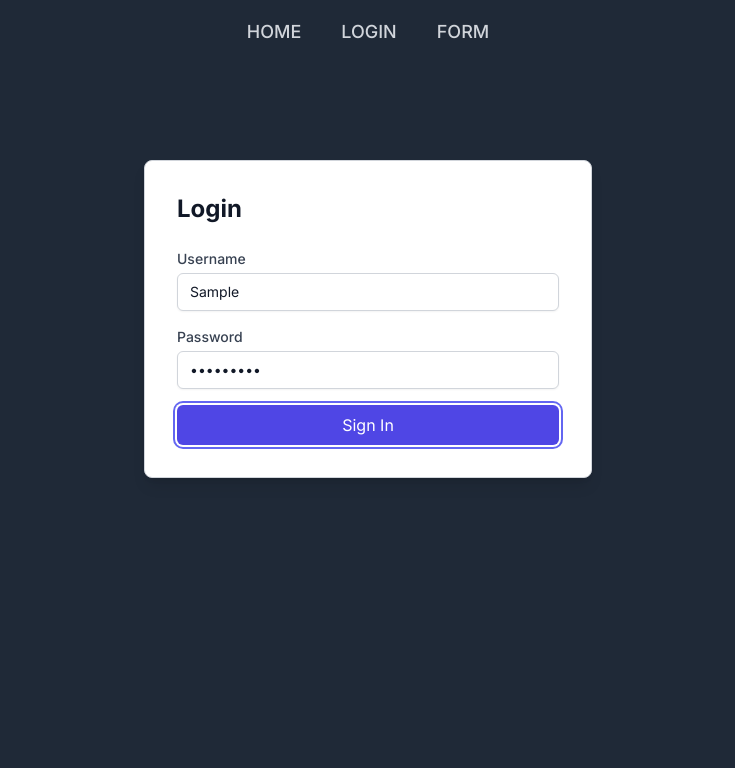
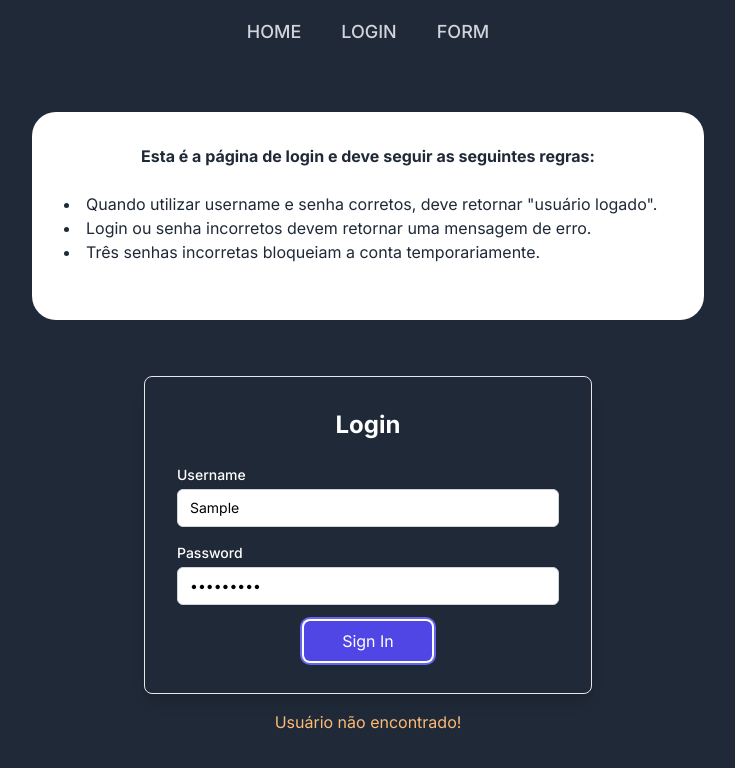
Before and after one commit to brunomachadors/playground, a Next.js app: page /login in a window 1280 px wide. Both pictures are taken after typing "Sample", "Sample123" into the empty fields and a click on the button "Sign In". Shown: the top 768 px of the page, without its empty margins (272-1007 px from the left). Built offline with nearby package versions, Linux system fonts and the light colour scheme.

Commit message:
Login page rules

```diff
--- /dev/null
+++ b/src/app/components/Instructions.tsx
@@ -0,0 +1,19 @@
+import React from 'react';
+
+export function InstructionsLogin() {
+  return (
+    <div className="bg-white p-8 w-full text-gray-800 rounded-3xl">
+      <p className="text-center  mb-6 font-bold">
+        Esta é a página de login e deve seguir as seguintes regras:
+      </p>
+      <ul className="list-disc list-inside mb-6">
+        <li>
+          Quando utilizar username e senha corretos, deve retornar "usuário
+          logado".
+        </li>
+        <li>Login ou senha incorretos devem retornar uma mensagem de erro.</li>
+        <li>Três senhas incorretas bloqueiam a conta temporariamente.</li>
+      </ul>
+    </div>
+  );
+}
--- a/src/app/components/LoginForm.tsx
+++ b/src/app/components/LoginForm.tsx
@@ -1,4 +1,4 @@
-'use client'; // Adicione esta linha para indicar que é um componente de cliente
+'use client'; // Indica que é um componente do cliente
 
 import React, { useState } from 'react';
 
@@ -16,14 +16,16 @@ const LoginForm: React.FC<LoginFormProps> = ({ onSubmit }) => {
   };
 
   return (
-    <div className="flex justify-center  w-full py-12">
-      <div className="bg-white p-8 rounded-lg shadow-lg max-w-md w-full border border-gray-300">
-        <h2 className="text-2xl font-bold mb-6 text-gray-900">Login</h2>
+    <div className="flex justify-center items-center bg-gray-800 w-full mt-10">
+      <div className="bg-gray-800 p-8 rounded-lg shadow-lg max-w-md w-full border ">
+        <h2 className="text-2xl font-bold mb-6 text-white text-center">
+          Login
+        </h2>
         <form onSubmit={handleSubmit} className="space-y-4">
           <div>
             <label
               htmlFor="username"
-              className="block text-sm font-medium text-gray-700"
+              className="block text-sm font-medium text-white"
             >
               Username
             </label>
@@ -32,14 +34,14 @@ const LoginForm: React.FC<LoginFormProps> = ({ onSubmit }) => {
               type="text"
               value={username}
               onChange={(e) => setUsername(e.target.value)}
-              className="mt-1 block w-full px-3 py-2 border border-gray-300 rounded-md shadow-sm focus:outline-none focus:ring-indigo-500 focus:border-indigo-500 sm:text-sm text-gray-900"
+              className="mt-1 block w-full px-3 py-2 border border-gray-300 rounded-md shadow-sm focus:outline-none focus:ring-indigo-500 focus:border-indigo-500 sm:text-sm text-black"
               required
             />
           </div>
           <div>
             <label
               htmlFor="password"
-              className="block text-sm font-medium text-gray-700"
+              className="block text-sm font-medium text-white"
             >
               Password
             </label>
@@ -48,16 +50,18 @@ const LoginForm: React.FC<LoginFormProps> = ({ onSubmit }) => {
               type="password"
               value={password}
               onChange={(e) => setPassword(e.target.value)}
-              className="mt-1 block w-full px-3 py-2 border border-gray-300 rounded-md shadow-sm focus:outline-none focus:ring-indigo-500 focus:border-indigo-500 sm:text-sm text-gray-900"
+              className="mt-1 block w-full px-3 py-2 border border-gray-300 rounded-md shadow-sm focus:outline-none focus:ring-indigo-500 focus:border-indigo-500 sm:text-sm text-black"
               required
             />
           </div>
-          <button
-            type="submit"
-            className="w-full bg-indigo-600 text-white py-2 px-4 rounded-md shadow-sm hover:bg-indigo-700 focus:outline-none focus:ring-2 focus:ring-indigo-500 focus:ring-offset-2"
-          >
-            Sign In
-          </button>
+          <div className="flex justify-center w-full">
+            <button
+              type="submit"
+              className="w-1/3 bg-indigo-600 text-white py-2 px-4 rounded-md shadow-sm hover:bg-indigo-700 focus:outline-none focus:ring-2 focus:ring-indigo-500 focus:ring-offset-2"
+            >
+              Sign In
+            </button>
+          </div>
         </form>
       </div>
     </div>
--- /dev/null
+++ b/src/app/components/Status.tsx
@@ -0,0 +1,36 @@
+import React from 'react';
+import { Status } from '../types/statusLogin';
+
+export type StatusLoginProps = {
+  status: Status;
+};
+
+export function StatusLogin({ status }: StatusLoginProps) {
+  return (
+    <>
+      {status === 'logged_in' && (
+        <div className="text-center text-green-500 mt-4">
+          Usuário logado com sucesso! Redirecionando...
+        </div>
+      )}
+      {status === 'blocked' && (
+        <div className="text-center text-red-400 mt-4">Usuário bloqueado!</div>
+      )}
+      {status === 'not_found' && (
+        <div className="text-center text-orange-300 mt-4">
+          Usuário não encontrado!
+        </div>
+      )}
+      {status === 'invalid_pass' && (
+        <div className="text-center text-orange-300 mt-4">
+          Usuário ou senha estão incorretos!
+        </div>
+      )}
+      {status === 'temporary_block' && (
+        <div className="text-center text-orange-300 mt-4">
+          Usuário bloqueado temporariamente!
+        </div>
+      )}
+    </>
+  );
+}
--- /dev/null
+++ b/src/app/components/UserProfile.tsx
@@ -0,0 +1,35 @@
+// components/UserProfile.tsx
+
+'use client'; // Indica que este é um componente de cliente
+
+import React, { useState } from 'react';
+
+const UserProfile: React.FC = () => {
+  const [loggedIn, setLoggedIn] = useState(true);
+
+  const handleLogout = () => {
+    setLoggedIn(false);
+  };
+
+  return (
+    <div className="bg-gray-800 text-gray-200 p-6 rounded-lg shadow-md max-w-sm mx-auto">
+      {loggedIn ? (
+        <div>
+          <p className="text-lg font-bold mb-4">Usuário Logado</p>
+          <button
+            onClick={handleLogout}
+            className="w-full bg-red-600 text-white py-2 px-4 rounded-md shadow-sm hover:bg-red-700 focus:outline-none focus:ring-2 focus:ring-red-500 focus:ring-offset-2"
+          >
+            Logout
+          </button>
+        </div>
+      ) : (
+        <p className="text-center">
+          Você foi desconectado. Por favor, faça login.
+        </p>
+      )}
+    </div>
+  );
+};
+
+export default UserProfile;
--- /dev/null
+++ b/src/app/dashboard/page.tsx
@@ -0,0 +1,11 @@
+import UserProfile from '../components/UserProfile';
+
+export default function Dashboard() {
+  return (
+    <div className="bg-gray-800 min-h-screen py-12 px-4 sm:px-6 lg:px-8">
+      <div className="max-w-lg mx-auto">
+        <UserProfile />
+      </div>
+    </div>
+  );
+}
--- /dev/null
+++ b/src/app/data/users.ts
@@ -0,0 +1,10 @@
+export const USERS = {
+  regular: {
+    login: 'teste',
+    pass: 'password123',
+  },
+  bloqueado: {
+    login: 'testeblock',
+    pass: 'password123',
+  },
+};
--- a/src/app/login/page.tsx
+++ b/src/app/login/page.tsx
@@ -1,16 +1,60 @@
 'use client';
+import { useState } from 'react';
+import { useRouter } from 'next/navigation'; // Importar useRouter do Next.js
 import LoginForm from '../components/LoginForm';
+import { USERS } from '../data/users';
+import { InstructionsLogin } from '../components/Instructions';
+import { StatusLogin } from '../components/Status';
+import { Status } from '../types/statusLogin';
 
 export default function LoginPage() {
+  const [status, setStatus] = useState<Status>(null);
+  const [tentative, setTentative] = useState(0);
+
+  const router = useRouter();
+
   const handleLogin = (username: string, password: string) => {
-    console.log('Username:', username);
-    console.log('Password:', password);
+    setTentative((prevTentative) => {
+      if (username === USERS.regular.login && password !== USERS.regular.pass) {
+        const newTentative = prevTentative + 1;
+
+        if (newTentative >= 3) {
+          setStatus('temporary_block');
+        } else {
+          setStatus('invalid_pass');
+        }
+
+        return newTentative; // Atualiza o estado com o novo valor
+      } else if (
+        username === USERS.regular.login &&
+        password === USERS.regular.pass
+      ) {
+        setStatus('logged_in');
+        setTimeout(() => {
+          router.push('/dashboard');
+        }, 2000);
+        return 0;
+      } else if (
+        username === USERS.bloqueado.login &&
+        password === USERS.bloqueado.pass
+      ) {
+        setStatus('blocked');
+        return 0;
+      } else {
+        setStatus('not_found');
+        return prevTentative;
+      }
+    });
   };
 
   return (
-    <div className="bg-gray-800 min-h-screen py-12 px-4 sm:px-6 lg:px-8">
-      <div className="flex justify-center">
-        <LoginForm onSubmit={handleLogin} />
+    <div className="bg-gray-800 min-h-screen flex flex-col items-center justify-start pt-12 px-4 sm:px-6 lg:px-8">
+      <div className="w-full max-w-2xl mx-auto">
+        <InstructionsLogin />
+        <div className="flex justify-center mt-4">
+          <LoginForm onSubmit={handleLogin} />
+        </div>
+        <StatusLogin status={status}></StatusLogin>
       </div>
     </div>
   );
--- /dev/null
+++ b/src/app/types/statusLogin.ts
@@ -0,0 +1,7 @@
+export type Status =
+  | 'logged_in'
+  | 'blocked'
+  | 'not_found'
+  | 'invalid_pass'
+  | 'temporary_block'
+  | null;
```
